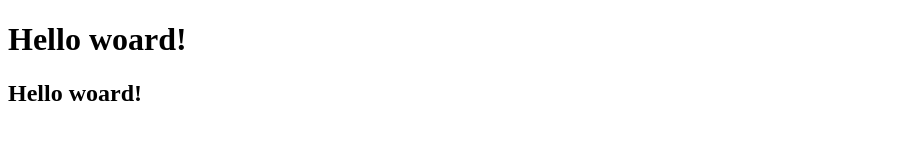
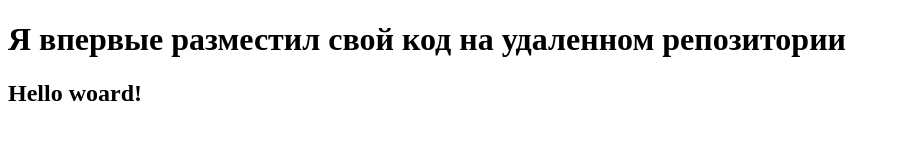
Before and after one commit to Xanixsl/kod-mem, a plain HTML site: page index.html in a window 1280 px wide. Shown: the whole page, without its empty margins (0-900 px from the left). Drawn offline with Linux system fonts and the light colour scheme.

Commit message:
new commit

```diff
--- a/index.html
+++ b/index.html
@@ -3,10 +3,10 @@
 <head>
     <meta charset="UTF-8">
     <meta name="viewport" content="width=device-width, initial-scale=1.0">
-    <title>Document</title>
+    <title>New git project</title>
 </head>
 <body>
-    <h1>Hello woard!</h1>
+    <h1>Я впервые разместил свой код на удаленном репозитории</h1>
     <h2>Hello woard!</h2>
 </body>
 </html>
```
